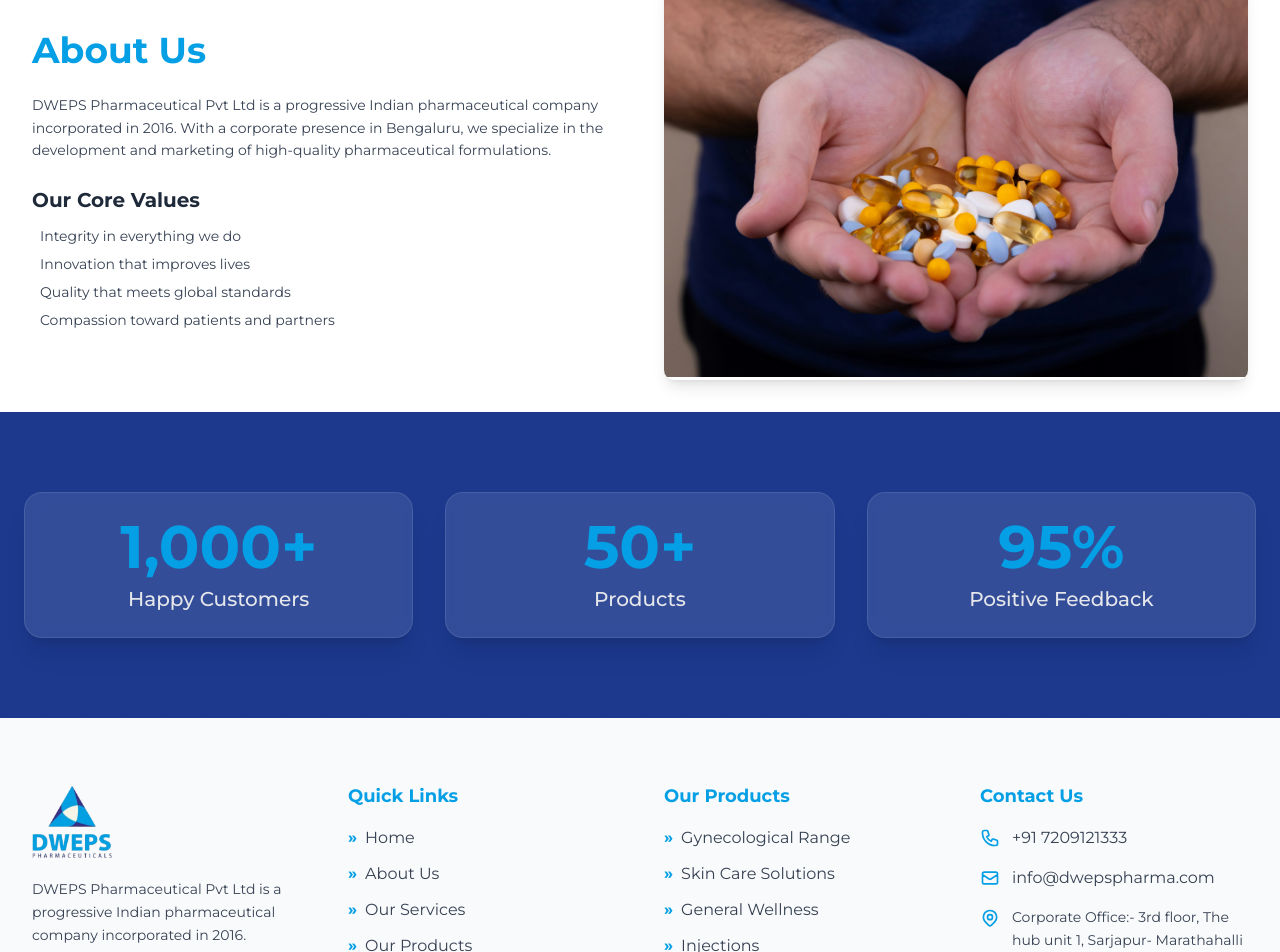
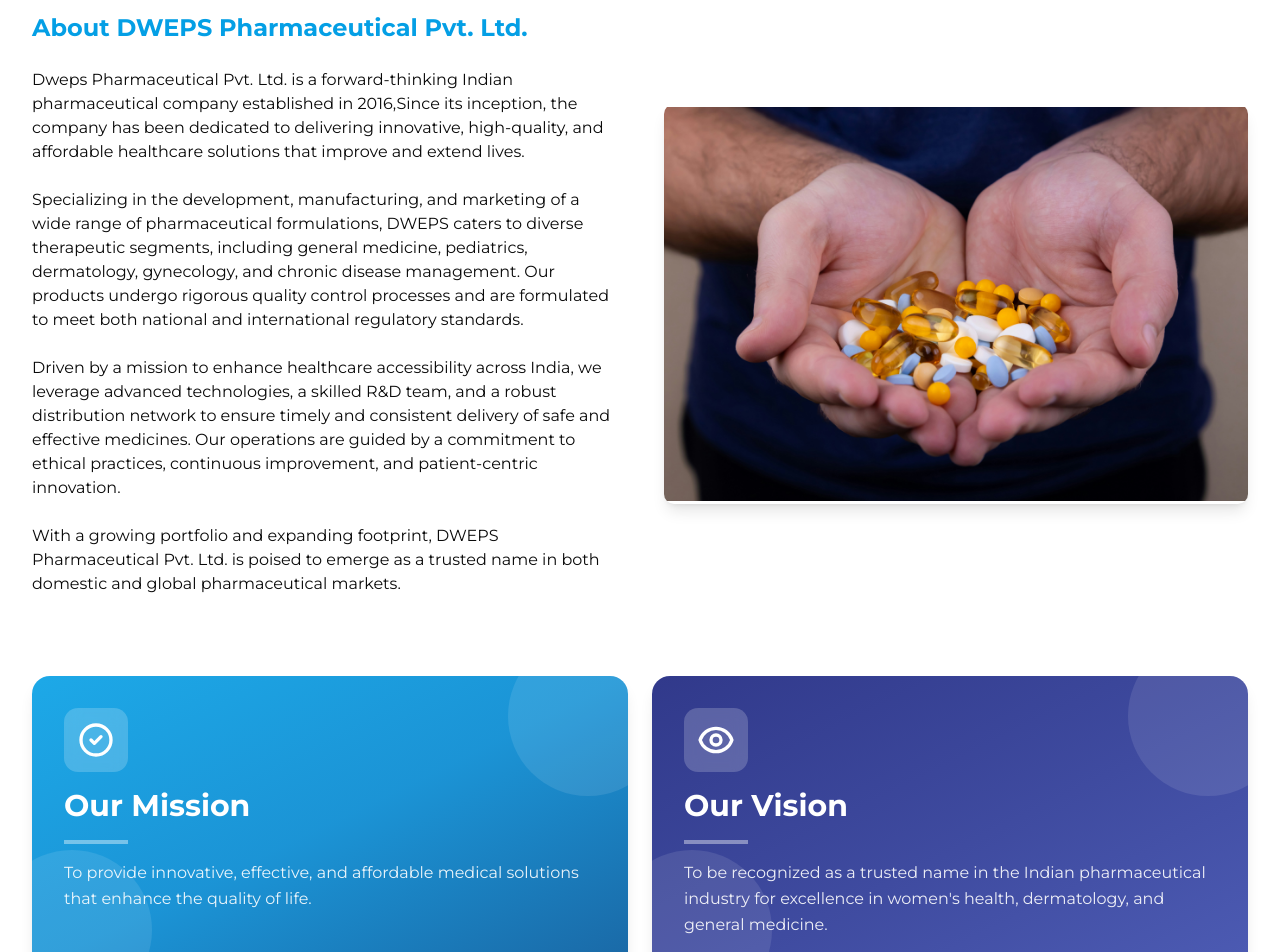
Before and after one commit to vinitk09/DwepsPharma, a Next.js app: page /about in a window 1280 px wide. Shown: the part 364-1316 px from the top of the page. Built offline with nearby package versions, Linux system fonts and the light colour scheme.

Commit message:
Added About Page Detail

```diff
--- a/src/app/about/page.js
+++ b/src/app/about/page.js
@@ -1,6 +1,8 @@
+'use client'
 import Image from 'next/image'
 import React from 'react'
 import Numbers from '../components/Numbers'
+import WhyChooseUs from '../components/WhyChooseUs'
 
 const page = () => {
    return (
@@ -56,55 +58,28 @@
 
     </div>
 
-          </section>
-          <section id="about" className="w-full   font-heading">
+    </section>
+
+          <section id="about" className="w-full mt-8 font-heading">
 
               <div className="max-w-7xl mx-auto px-4 sm:px-6 lg:px-8 py-8 md:py-8">
 
-                  <div className="grid grid-cols-1 lg:grid-cols-2 gap-8 lg:gap-12 items-center">
+                  <div className="grid grid-cols-1 lg:grid-cols-2  lg:gap-12 items-center">
                       {/* Left Side - Text Content */}
-                      <div className="space-y-6">
-                          {/* Main Title */}
-                          <h2 className="text-4xl md:text-5xl lg:text-4xl font-bold text-[#049fe5] ">
-                              About Us
-                          </h2>
-
-                          {/* Subtitle */}
-
-
-                          {/* Company Description */}
-                          <p className="text-base md:text-sm text-gray-700 leading-relaxed font-heading">
-                              DWEPS Pharmaceutical Pvt Ltd is a progressive Indian pharmaceutical company incorporated in 2016. With a corporate presence in Bengaluru, we specialize in the development and marketing of high-quality pharmaceutical formulations.
+                      <div className='flex flex-col gap-6'>
+                        <div><h2 className='text-2xl md:text-2xl lg:text-2xl font-bold text-[#049fe5] '>About DWEPS Pharmaceutical Pvt. Ltd.</h2></div>
+                       <div className='flex flex-col gap-6 text-md'>
+                         <p>Dweps Pharmaceutical Pvt. Ltd. is a forward-thinking Indian pharmaceutical company established in 2016,Since its inception, the company has been dedicated to delivering innovative, high-quality, and affordable healthcare solutions that improve and extend lives.
                           </p>
-
-
-
-
-
-                          {/* Our Core Values Section */}
-                          <div className="space-y-3">
-                              <h4 className="text-lg md:text-xl font-bold text-gray-800">
-                                  Our Core Values
-                              </h4>
-                              <ul className="space-y-2 text-base md:text-sm text-gray-700">
-                                  <li className="flex items-start">
-                                      <span className="text-[#049fe5] mr-2 font-bold"></span>
-                                      <span>Integrity in everything we do</span>
-                                  </li>
-                                  <li className="flex items-start">
-                                      <span className="text-[#049fe5] mr-2 font-bold"></span>
-                                      <span>Innovation that improves lives</span>
-                                  </li>
-                                  <li className="flex items-start">
-                                      <span className="text-[#049fe5] mr-2 font-bold"></span>
-                                      <span>Quality that meets global standards</span>
-                                  </li>
-                                  <li className="flex items-start">
-                                      <span className="text-[#049fe5] mr-2 font-bold"></span>
-                                      <span>Compassion toward patients and partners</span>
-                                  </li>
-                              </ul>
-                          </div>
+<p>
+Specializing in the development, manufacturing, and marketing of a wide range of pharmaceutical formulations, DWEPS caters to diverse therapeutic segments, including general medicine, pediatrics, dermatology, gynecology, and chronic disease management. Our products undergo rigorous quality control processes and are formulated to meet both national and international regulatory standards.
+</p>
+<p>
+Driven by a mission to enhance healthcare accessibility across India, we leverage advanced technologies, a skilled R&D team, and a robust distribution network to ensure timely and consistent delivery of safe and effective medicines. Our operations are guided by a commitment to ethical practices, continuous improvement, and patient-centric innovation.
+</p>
+<p>
+With a growing portfolio and expanding footprint, DWEPS Pharmaceutical Pvt. Ltd. is poised to emerge as a trusted name in both domestic and global pharmaceutical markets.</p>
+                       </div>
                       </div>
 
                       {/* Right Side - Image */}
@@ -117,12 +92,122 @@
                               priority
                           />
                       </div>
+
+                      {/* Card Design */}
+                      <div className='col-span-1 lg:col-span-2 grid grid-cols-1 md:grid-cols-2 gap-6 mt-8'>
+                        {/* Card 1 - Our Mission */}
+                        <div className='group relative overflow-hidden rounded-2xl shadow-lg hover:shadow-2xl transition-all duration-500 transform hover:-translate-y-2'>
+                            {/* Gradient Background */}
+                            <div className='absolute inset-0 bg-gradient-to-br from-[#049fe5] via-[#0288d1] to-[#01579b] opacity-90 group-hover:opacity-100 transition-opacity duration-500'></div>
+
+                            {/* Animated Circle Decoration */}
+                            <div className='absolute -top-10 -right-10 w-40 h-40 bg-white/10 rounded-full group-hover:scale-150 transition-transform duration-700'></div>
+                            <div className='absolute -bottom-10 -left-10 w-40 h-40 bg-white/10 rounded-full group-hover:scale-150 transition-transform duration-700'></div>
+
+                            {/* Content */}
+                            <div className='relative z-10 p-8 flex flex-col gap-4'>
+                                {/* Icon */}
+                                <div className='w-16 h-16 bg-white/20 backdrop-blur-sm rounded-xl flex items-center justify-center group-hover:rotate-12 transition-transform duration-500'>
+                                    <svg className='w-10 h-10 text-white' fill='none' stroke='currentColor' viewBox='0 0 24 24'>
+                                        <path strokeLinecap='round' strokeLinejoin='round' strokeWidth={2} d='M9 12l2 2 4-4m6 2a9 9 0 11-18 0 9 9 0 0118 0z' />
+                                    </svg>
+                                </div>
+
+                                {/* Title */}
+                                <h2 className='text-3xl font-bold text-white'>Our Mission</h2>
+
+                                {/* Divider */}
+                                <div className='w-16 h-1 bg-white/40 group-hover:w-24 transition-all duration-500'></div>
+
+                                {/* Description */}
+                                <p className='text-white/90 text-base leading-relaxed'>
+                                    To provide innovative, effective, and affordable medical solutions that enhance the quality of life.
+                                </p>
+                            </div>
+                        </div>
+
+                        {/* Card 2 - Our Vision */}
+                        <div className='group relative overflow-hidden rounded-2xl shadow-lg hover:shadow-2xl transition-all duration-500 transform hover:-translate-y-2'>
+                            {/* Gradient Background */}
+                            <div className='absolute inset-0 bg-gradient-to-br from-[#1a237e] via-[#283593] to-[#3949ab] opacity-90 group-hover:opacity-100 transition-opacity duration-500'></div>
+
+                            {/* Animated Circle Decoration */}
+                            <div className='absolute -top-10 -right-10 w-40 h-40 bg-white/10 rounded-full group-hover:scale-150 transition-transform duration-700'></div>
+                            <div className='absolute -bottom-10 -left-10 w-40 h-40 bg-white/10 rounded-full group-hover:scale-150 transition-transform duration-700'></div>
+
+                            {/* Content */}
+                            <div className='relative z-10 p-8 flex flex-col gap-4'>
+                                {/* Icon */}
+                                <div className='w-16 h-16 bg-white/20 backdrop-blur-sm rounded-xl flex items-center justify-center group-hover:rotate-12 transition-transform duration-500'>
+                                    <svg className='w-10 h-10 text-white' fill='none' stroke='currentColor' viewBox='0 0 24 24'>
+                                        <path strokeLinecap='round' strokeLinejoin='round' strokeWidth={2} d='M15 12a3 3 0 11-6 0 3 3 0 016 0z' />
+                                        <path strokeLinecap='round' strokeLinejoin='round' strokeWidth={2} d='M2.458 12C3.732 7.943 7.523 5 12 5c4.478 0 8.268 2.943 9.542 7-1.274 4.057-5.064 7-9.542 7-4.477 0-8.268-2.943-9.542-7z' />
+                                    </svg>
+                                </div>
+
+                                {/* Title */}
+                                <h2 className='text-3xl font-bold text-white'>Our Vision</h2>
+
+                                {/* Divider */}
+                                <div className='w-16 h-1 bg-white/40 group-hover:w-24 transition-all duration-500'></div>
+
+                                {/* Description */}
+                                <p className='text-white/90 text-base leading-relaxed'>
+                                    To be recognized as a trusted name in the Indian pharmaceutical industry for excellence in women's health, dermatology, and general medicine.
+                                </p>
+                            </div>
+                        </div>
+                      </div>
                   </div>
               </div>
           </section>
+          <WhyChooseUs/>
           <Numbers/>
         </>
       )
 }
 
 export default page
+                    //   <div className="space-y-6">
+                    //       {/* Main Title */}
+                    //       <h2 className="text-4xl md:text-5xl lg:text-4xl font-bold text-[#049fe5] ">
+                    //           About Us
+                    //       </h2>
+
+                    //       {/* Subtitle */}
+
+
+                    //       {/* Company Description */}
+                    //       <p className="text-base md:text-sm text-gray-700 leading-relaxed font-heading">
+                    //           DWEPS Pharmaceutical Pvt Ltd is a progressive Indian pharmaceutical company incorporated in 2016. With a corporate presence in Bengaluru, we specialize in the development and marketing of high-quality pharmaceutical formulations.
+                    //       </p>
+
+
+
+
+
+                    //       {/* Our Core Values Section */}
+                    //       <div className="space-y-3">
+                    //           <h4 className="text-lg md:text-xl font-bold text-gray-800">
+                    //               Our Core Values
+                    //           </h4>
+                    //           <ul className="space-y-2 text-base md:text-sm text-gray-700">
+                    //               <li className="flex items-start">
+                    //                   <span className="text-[#049fe5] mr-2 font-bold"></span>
+                    //                   <span>Integrity in everything we do</span>
+                    //               </li>
+                    //               <li className="flex items-start">
+                    //                   <span className="text-[#049fe5] mr-2 font-bold"></span>
+                    //                   <span>Innovation that improves lives</span>
+                    //               </li>
+                    //               <li className="flex items-start">
+                    //                   <span className="text-[#049fe5] mr-2 font-bold"></span>
+                    //                   <span>Quality that meets global standards</span>
+                    //               </li>
+                    //               <li className="flex items-start">
+                    //                   <span className="text-[#049fe5] mr-2 font-bold"></span>
+                    //                   <span>Compassion toward patients and partners</span>
+                    //               </li>
+                    //           </ul>
+                    //       </div>
+                    //   </div>
```
